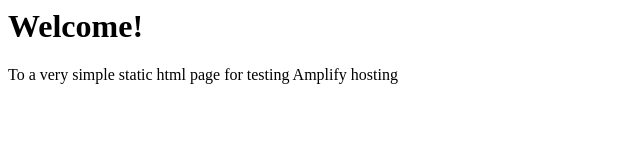
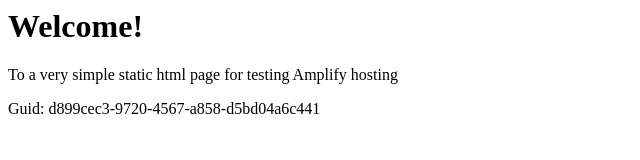
Before and after one commit to aws-aemilia-bom/Github-PR-Commit-Integration-Test-DoNotTouch-Gith-OKSLNVO2-v1-prod-ap-south-1, a website: page src/index.html in a window 1280 px wide. Shown: the whole page, without its empty margins (0-640 px from the left). Drawn offline with Linux system fonts and the light colour scheme.

Commit message:
commit from integ tests

```diff
--- a/src/index.html
+++ b/src/index.html
@@ -1,3 +1,5 @@
+
+
 <html lang="en">
 
 <head>
@@ -10,6 +12,6 @@
 <body>
     <h1>Welcome!</h1>
     <p>To a very simple static html page for testing Amplify hosting</p>
-</body>
+    <p>Guid: d899cec3-9720-4567-a858-d5bd04a6c441</p></body>
 
 </html>
```
